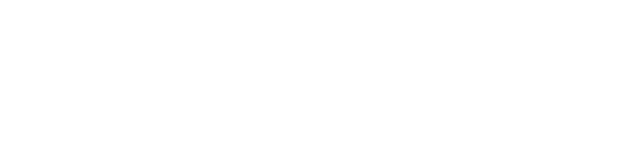
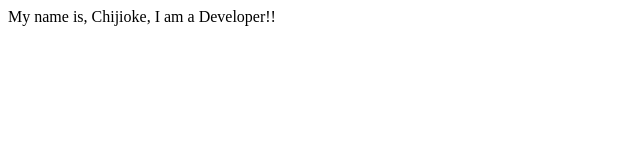
Before and after one commit to eluiceejay/I4G, a plain HTML site: page print.html in a window 1280 px wide. Shown: the whole page, without its empty margins (0-640 px from the left). Drawn offline with Linux system fonts and the light colour scheme.

Commit message:
edited printName file

```diff
--- a/print.html
+++ b/print.html
@@ -10,7 +10,7 @@
 
        var myName = "Chijioke";
        var myStr = "My name is, " +  myName + ", I am a Developer!!";
-       console.log(myStr);
+       document.write(myStr)
 
    </script>
 </body>
```
